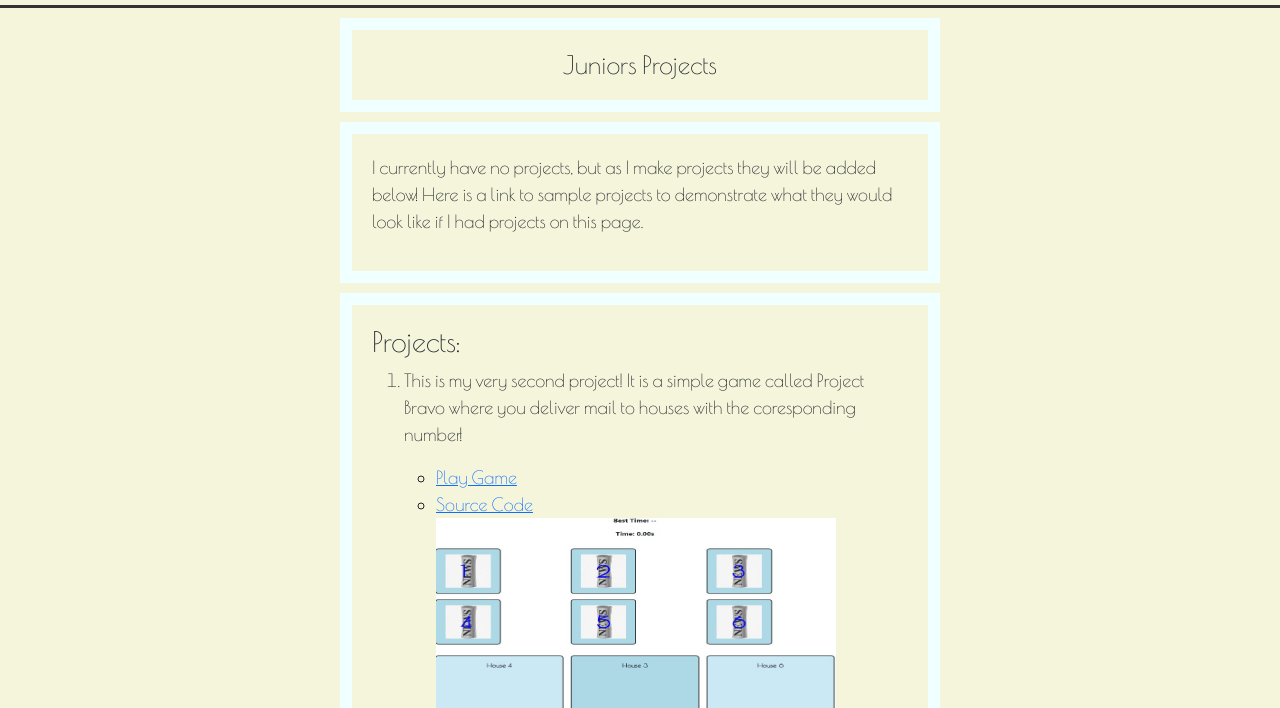
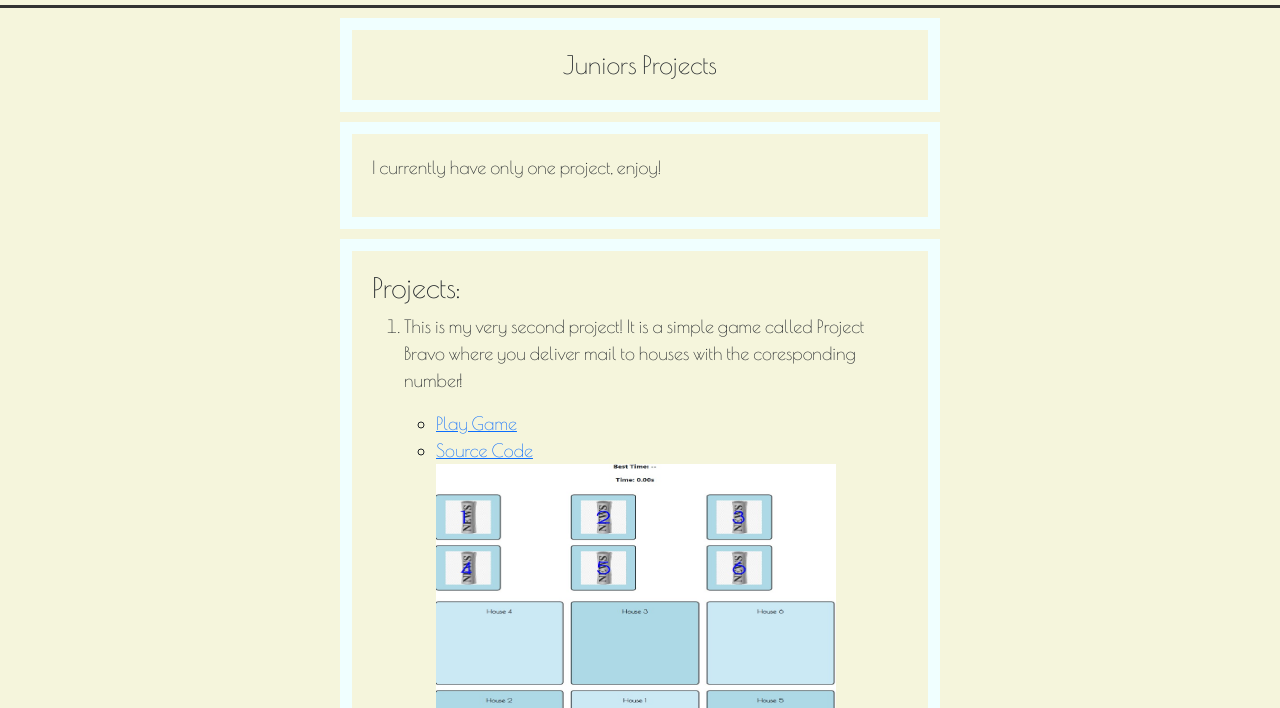
Before and after one commit to ChickenAlfredo1121/ChickenAlfredo1121, a plain HTML site: page docs/pages/Projects.html in a window 1280 px wide. Shown: the part 92-800 px from the top of the page. Drawn offline with nearby package versions, Linux system fonts and the light colour scheme; a web font is replaced by a local one.

Commit message:
Update Projects.html

```diff
--- a/docs/pages/Projects.html
+++ b/docs/pages/Projects.html
@@ -47,9 +47,7 @@
   <!-- opening text box displaying purpose to user -->
   <div class="projects-text">
     <p>
-      I currently have no projects, but as I make projects they will be added below! Here is a link to sample projects
-      to demonstrate
-      what they would look like if I had projects on this page.
+      I currently have only one project, enjoy!
     </p>
 
   </div>
@@ -85,4 +83,5 @@
   </footer>
 </body>
 
+
 </html>
```
